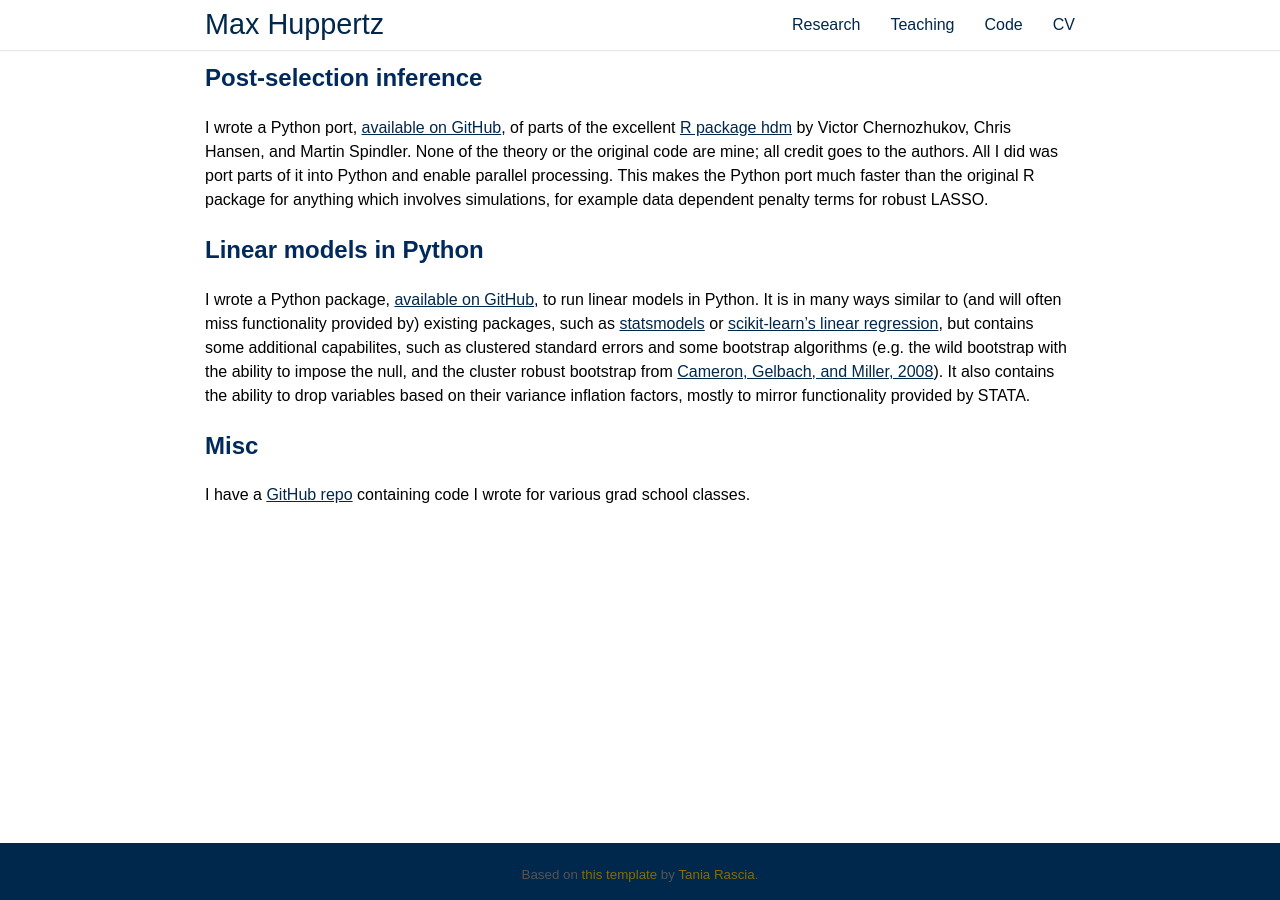
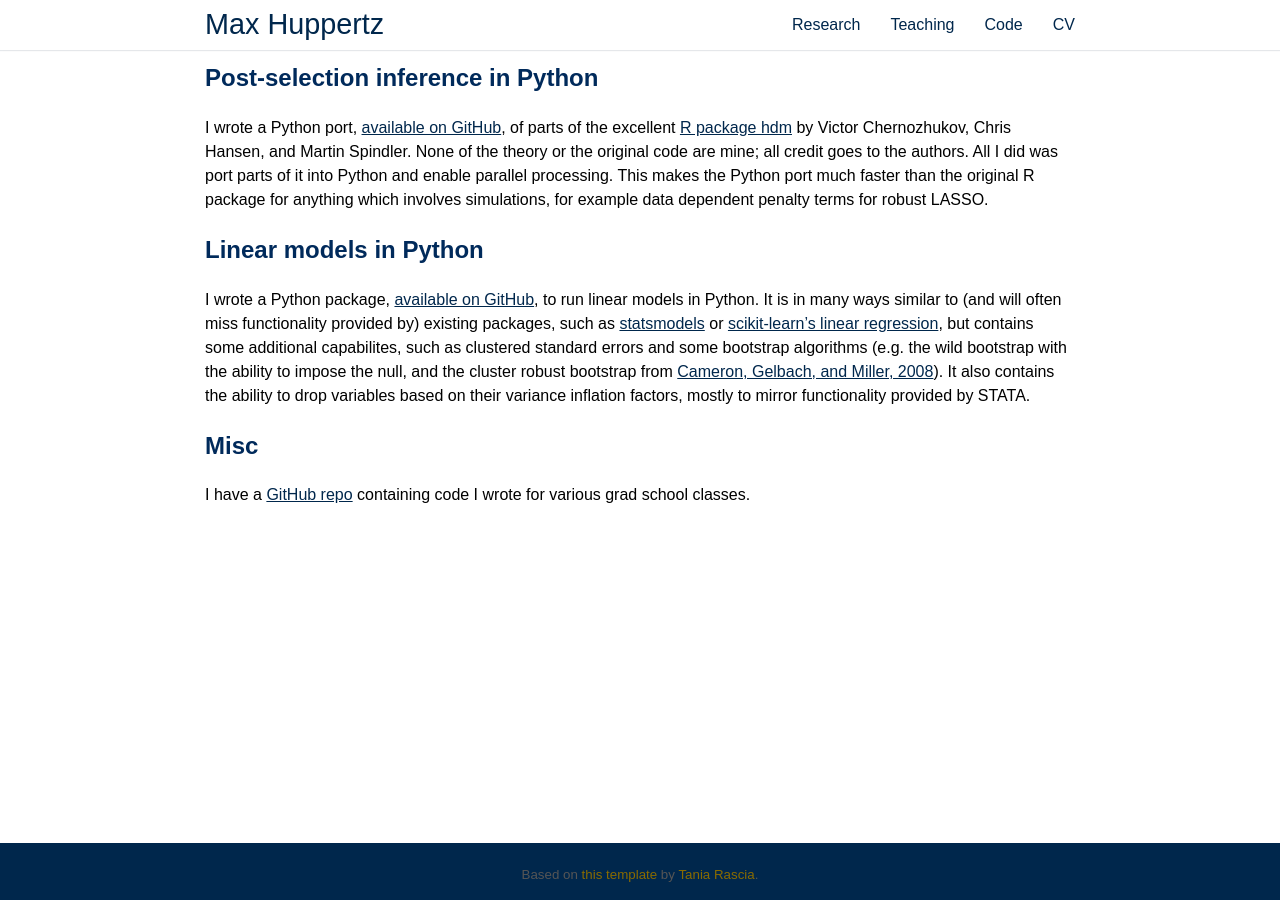
Before and after one commit to maxhuppertz/maxhuppertz.github.io, a Jekyll site: the page built from _pages/03_code.md, in a window 1280 px wide. Built offline with Jekyll 4.4.1, drawn with Linux system fonts in a browser that asks for light colours; nearby versions of some CDN libraries.

Commit message:
Updated code description

```diff
--- a/_pages/03_code.md
+++ b/_pages/03_code.md
@@ -4,7 +4,7 @@ title: Code
 permalink: /code/
 ---
 
-## Post-selection inference
+## Post-selection inference in Python
 I wrote a Python port, [available on GitHub][hdmpy_github]{:target="_blank"}, of parts of the excellent [R package hdm][hdm_cran]{:target="_blank"} by Victor Chernozhukov, Chris Hansen, and Martin Spindler. None of the theory or the original code are mine; all credit goes to the authors. All I did was port parts of it into Python and enable parallel processing. This makes the Python port much faster than the original R package for anything which involves simulations, for example data dependent penalty terms for robust LASSO.
 
 ## Linear models in Python
```
